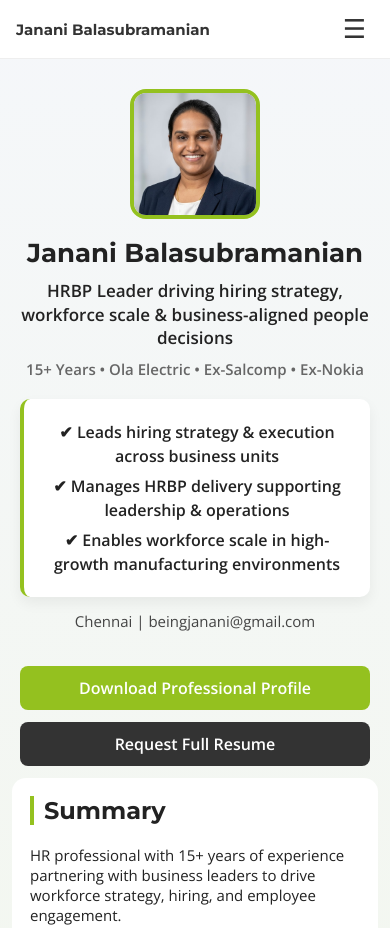
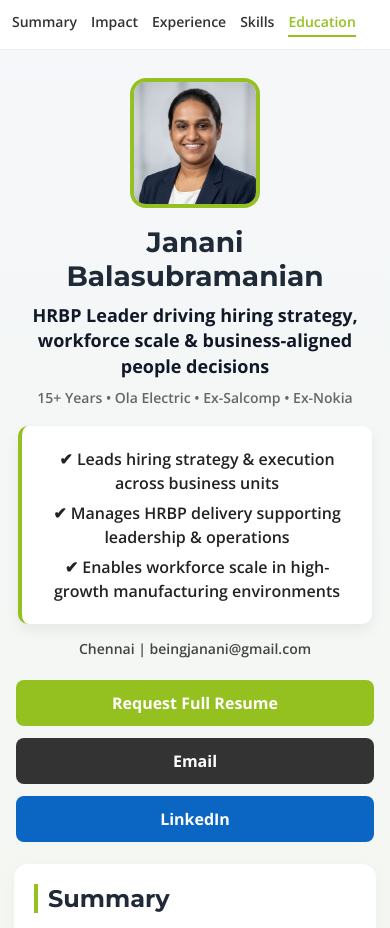
Before and after one commit to beingjanani/janani_profile, a plain HTML site: page index.html in a window 390 px wide. Shown: the top 928 px of the page. Drawn offline with nearby package versions, Linux system fonts and the light colour scheme.

Commit message:
Update index.html

```diff
--- a/index.html
+++ b/index.html
@@ -1,22 +1,11 @@
 <!DOCTYPE html>
 <html lang="en">
 <head>
-<meta charset="UTF-8">
-<meta name="viewport" content="width=device-width, initial-scale=1.0">
+  <meta charset="UTF-8" />
+  <meta name="viewport" content="width=device-width, initial-scale=1.0" />
+  <title>Janani Balasubramanian | HR Manager</title>
 
-<title>Janani Balasubramanian | HR Manager</title>
-<meta name="description" content="Janani Balasubramanian | HRBP leader driving hiring strategy, workforce scale, and business-aligned people decisions.">
-
-<link rel="canonical" href="https://jananihr.com/">
-<link rel="icon" type="image/png" href="favicon.png">
-
-<meta property="og:title" content="Janani Balasubramanian | HR Manager">
-<meta property="og:description" content="HRBP leader driving hiring strategy, workforce scale & business-aligned people decisions.">
-<meta property="og:type" content="website">
-<meta property="og:url" content="https://jananihr.com/">
-<meta property="og:image" content="https://jananihr.com/janani_profile.jpg">
-
-<link href="https://fonts.googleapis.com/css2?family=Montserrat:wght@600;700&family=Open+Sans:wght@400;600&display=swap" rel="stylesheet">
+  <link href="https://fonts.googleapis.com/css2?family=Montserrat:wght@600;700&family=Open+Sans:wght@400;600;700&display=swap" rel="stylesheet">
 
   <style>
     * {
@@ -24,7 +13,8 @@
     }
 
     html {
-    scroll-behavior: auto; /* JS handles smooth scroll only for nav clicks */
+      scroll-behavior: auto; /* JS controls smooth scrolling */
+      -webkit-text-size-adjust: 100%;
     }
 
     body {
@@ -33,80 +23,73 @@ body {
       background: linear-gradient(to bottom, #f5f7fa, #eef6d5);
       color: #222;
       overflow-x: hidden;
-    width: 100%;
+    }
+
+    img {
+      max-width: 100%;
+      display: block;
     }
 
     /* NAV */
     nav {
       position: sticky;
       top: 0;
-    background: rgba(255,255,255,0.96);
-    backdrop-filter: blur(8px);
-    border-bottom: 1px solid #eee;
-    z-index: 1000;
-}
-
-.nav-inner {
-    max-width: 1180px;
-    margin: 0 auto;
-    display: flex;
-    align-items: center;
-    justify-content: center;
-    padding: 14px 20px;
-    position: relative;
-}
-
-.nav-brand {
-    display: none;
-}
-
-.nav-toggle {
-    display: none;
-    background: transparent;
-    border: none;
-    font-size: 26px;
-    line-height: 1;
-    cursor: pointer;
-    color: #333;
-    padding: 4px 8px;
-}
-
-.nav-links {
+      background: rgba(255, 255, 255, 0.96);
       display: flex;
       justify-content: center;
       gap: 25px;
-    flex-wrap: nowrap;
+      padding: 15px;
+      border-bottom: 1px solid #eee;
+      z-index: 1000;
+      backdrop-filter: blur(6px);
+      -webkit-backdrop-filter: blur(6px);
+      overflow-x: auto;
+      white-space: nowrap;
+      scrollbar-width: none;
+    }
+
+    nav::-webkit-scrollbar {
+      display: none;
     }
 
     nav a {
       text-decoration: none;
       font-weight: 600;
       color: #333;
-    transition: color 0.2s ease;
-}
-
-nav a:hover {
-    color: #94c11f;
+      padding-bottom: 4px;
+      flex-shrink: 0;
     }
 
     nav a.active {
       color: #94c11f;
       border-bottom: 2px solid #94c11f;
-    padding-bottom: 3px;
     }
 
     section {
       scroll-margin-top: 90px;
+      background: white;
+      margin: 20px;
+      padding: 30px;
+      border-radius: 14px;
+      opacity: 0;
+      transform: translateY(20px);
+      transition: all 0.6s ease;
+      box-shadow: 0 6px 14px rgba(0,0,0,0.04);
+    }
+
+    section.visible {
+      opacity: 1;
+      transform: translateY(0);
     }
 
     /* HERO */
     header {
-    max-width: 1180px;
-    margin: 0 auto;
       display: flex;
       gap: 30px;
       padding: 50px 40px 30px;
       align-items: center;
+      max-width: 1200px;
+      margin: 0 auto;
     }
 
     .photo-frame {
@@ -124,21 +107,22 @@ header {
       height: 100%;
       object-fit: cover;
       object-position: top center;
-    display: block;
     }
 
     h1 {
       margin: 0;
       font-family: 'Montserrat', sans-serif;
-    font-size: clamp(28px, 4vw, 42px);
-    line-height: 1.15;
+      font-size: 34px;
+      line-height: 1.2;
+      color: #1f2937;
     }
 
     .signature {
-    font-size: clamp(18px, 2.4vw, 22px);
+      font-size: 22px;
       font-weight: 700;
       margin-top: 10px;
       line-height: 1.4;
+      color: #111827;
     }
 
     .subhook {
@@ -146,6 +130,14 @@ h1 {
       color: #666;
       font-weight: 600;
       line-height: 1.5;
+    }
+
+    .contact-line {
+      margin-top: 14px;
+      color: #444;
+      font-weight: 600;
+      line-height: 1.6;
+      word-break: break-word;
     }
 
     /* IMPACT BOX */
@@ -169,17 +161,16 @@ h1 {
       line-height: 1.5;
     }
 
-.contact-line {
-    margin-top: 14px;
-    color: #444;
-    word-break: break-word;
+    /* CTA */
+    .cta-block {
+      margin: 0 40px 10px;
+      max-width: 1200px;
+      margin-left: auto;
+      margin-right: auto;
+      padding: 0 0 10px;
     }
 
-/* CTA */
-.cta-block {
-    max-width: 1180px;
-    margin: 0 auto 10px;
-    padding: 0 40px;
+    .cta-buttons {
       display: flex;
       flex-wrap: wrap;
       gap: 12px;
@@ -187,13 +178,13 @@ h1 {
 
     .resume-btn {
       display: inline-block;
-    padding: 11px 18px;
+      padding: 12px 18px;
       background: #94c11f;
       color: white;
       border-radius: 8px;
       text-decoration: none;
+      font-weight: 700;
       transition: transform 0.2s ease, opacity 0.2s ease;
-    font-weight: 600;
       text-align: center;
     }
 
@@ -202,10 +193,12 @@ h1 {
       opacity: 0.95;
     }
 
-/* CONTENT WRAPPER FEEL */
-.content-wrap {
-    max-width: 1180px;
-    margin: 0 auto;
+    .resume-btn.secondary {
+      background: #333;
+    }
+
+    .resume-btn.linkedin {
+      background: #0a66c2;
     }
 
     /* IMPACT SECTION */
@@ -214,6 +207,7 @@ h1 {
       margin: 20px;
       padding: 30px;
       border-radius: 14px;
+      box-shadow: 0 6px 14px rgba(0,0,0,0.04);
     }
 
     .impact-strip {
@@ -225,40 +219,29 @@ h1 {
 
     .impact-card {
       flex: 1 1 220px;
-    min-width: 0;
       background: #f9fafb;
       padding: 16px;
       border-radius: 10px;
       font-weight: 600;
       box-shadow: 0 6px 14px rgba(0,0,0,0.06);
       transition: transform 0.2s ease;
+      min-width: 0;
     }
 
     .impact-card:hover {
       transform: translateY(-3px);
     }
 
-/* SECTIONS */
-section {
-    background: white;
-    margin: 20px;
-    padding: 30px;
-    border-radius: 14px;
-    opacity: 0;
-    transform: translateY(20px);
-    transition: all 0.6s ease;
-}
-
-section.visible {
-    opacity: 1;
-    transform: translateY(0);
-}
-
     h2 {
       border-left: 4px solid #94c11f;
       padding-left: 10px;
       margin-top: 0;
+      color: #1f2937;
       font-family: 'Montserrat', sans-serif;
+    }
+
+    p {
+      line-height: 1.7;
     }
 
     /* TIMELINE */
@@ -269,7 +252,7 @@ h2 {
     }
 
     .exp-block {
-    margin-bottom: 24px;
+      margin-bottom: 30px;
       padding: 18px 22px;
       border-radius: 12px;
       box-shadow: 0 6px 14px rgba(0,0,0,0.06);
@@ -284,22 +267,25 @@ h2 {
     .exp-year {
       font-size: 12px;
       color: #888;
-    font-weight: 600;
+      font-weight: 700;
+      letter-spacing: 0.3px;
     }
 
     .exp-role {
       font-weight: 700;
       margin: 5px 0;
+      color: #374151;
     }
 
     .exp-block h3 {
-    margin: 8px 0 6px;
+      margin: 8px 0 4px;
+      color: #111827;
     }
 
     .exp-block ul {
       margin-top: 10px;
       padding-left: 18px;
-    line-height: 1.6;
+      line-height: 1.7;
     }
 
     #education {
@@ -309,65 +295,20 @@ h2 {
     /* MOBILE */
     @media (max-width: 700px) {
       nav {
-        position: sticky;
-        top: 0;
+        justify-content: flex-start;
+        gap: 14px;
+        padding: 12px 12px;
       }
 
-    .nav-inner {
-        justify-content: space-between;
-        padding: 12px 16px;
-    }
-
-    .nav-brand {
-        display: block;
-        font-family: 'Montserrat', sans-serif;
-        font-size: 15px;
-        font-weight: 700;
-        color: #333;
-        max-width: 70%;
-        white-space: nowrap;
-        overflow: hidden;
-        text-overflow: ellipsis;
-    }
-
-    .nav-toggle {
-        display: block;
-    }
-
-    .nav-links {
-        display: none;
-        position: absolute;
-        top: 100%;
-        left: 0;
-        right: 0;
-        flex-direction: column;
-        gap: 0;
-        background: rgba(255,255,255,0.99);
-        border-bottom: 1px solid #eee;
-        box-shadow: 0 10px 20px rgba(0,0,0,0.06);
-    }
-
-    .nav-links.open {
-        display: flex;
-    }
-
-    .nav-links a {
-        padding: 14px 16px;
-        border-top: 1px solid #f2f2f2;
-        font-size: 15px;
-    }
-
-    .nav-links a.active {
-        border-bottom: none;
-        background: #f8fbe9;
-        padding-bottom: 14px;
+      nav a {
+        font-size: 14px;
       }
 
       header {
         flex-direction: column;
         text-align: center;
-        padding: 30px 20px 20px;
-        gap: 20px;
+        padding: 28px 18px 20px;
+        gap: 18px;
       }
 
       .photo-frame {
@@ -375,62 +316,52 @@ h2 {
         height: 130px;
       }
 
-    .impact-strip {
-        flex-direction: column;
-    }
-
-    .cta-block {
-        padding: 0 20px;
-        margin-bottom: 8px;
-        flex-direction: column;
-    }
-
-    .resume-btn {
-        width: 100%;
-        margin: 0;
-    }
-
-    section,
-    #impact {
-        margin: 16px;
-        padding: 22px;
-    }
-
-    .timeline {
-        margin-left: 6px;
-        padding-left: 14px;
-    }
-
-    .exp-block {
-        padding: 16px;
+      h1 {
+        font-size: 28px;
       }
 
       .signature {
         font-size: 18px;
       }
 
-    .subhook,
-    .contact-line,
-    section p,
-    .exp-block li {
-        font-size: 15px;
-    }
+      .subhook {
+        font-size: 14px;
       }
 
-/* EXTRA SMALL */
-@media (max-width: 420px) {
-    h1 {
-        font-size: 26px;
+      .contact-line {
+        font-size: 14px;
       }
 
-    .signature {
-        font-size: 17px;
+      .impact-strip {
+        flex-direction: column;
+      }
+
+      .cta-block {
+        margin: 0 16px 8px;
+        padding-bottom: 8px;
+      }
+
+      .cta-buttons {
+        flex-direction: column;
+      }
+
+      .resume-btn {
+        width: 100%;
       }
 
       section,
       #impact {
-        margin: 12px;
-        padding: 18px;
+        margin: 14px;
+        padding: 20px;
+      }
+
+      .timeline {
+        margin-left: 8px;
+        padding-left: 14px;
+      }
+
+      .exp-block {
+        padding: 16px;
       }
     }
   </style>
@@ -439,21 +370,11 @@ h2 {
 <body>
 
   <nav>
-    <div class="nav-inner">
-        <div class="nav-brand">Janani Balasubramanian</div>
-
-        <button class="nav-toggle" id="navToggle" aria-label="Toggle menu" aria-expanded="false" aria-controls="navLinks">
-            ☰
-        </button>
-
-        <div class="nav-links" id="navLinks">
     <a href="#summary">Summary</a>
     <a href="#impact">Impact</a>
     <a href="#experience">Experience</a>
     <a href="#skills">Skills</a>
     <a href="#education">Education</a>
-        </div>
-    </div>
   </nav>
 
   <header>
@@ -478,16 +399,29 @@ h2 {
         <p>✔ Enables workforce scale in high-growth manufacturing environments</p>
       </div>
 
-        <p class="contact-line">Chennai | beingjanani@gmail.com</p>
+      <div class="contact-line">
+        Chennai | beingjanani@gmail.com
+      </div>
     </div>
   </header>
 
   <div class="cta-block">
-    <a class="resume-btn" href="janani_resume.pdf" target="_blank" rel="noopener noreferrer">Download Professional Profile</a>
-    <a class="resume-btn" href="mailto:beingjanani@gmail.com?subject=Resume%20Request%20-%20Janani%20Balasubramanian&body=Hello%20Janani,%0D%0A%0D%0AI%20would%20like%20to%20request%20your%20full%20resume.%0D%0A%0D%0AName:%20%0D%0ACompany:%20%0D%0ARole:%20%0D%0AReason:%20%0D%0A%0D%0ARegards," style="background:#333;">Request Full Resume</a>
+    <div class="cta-buttons">
+      <a class="resume-btn" href="mailto:beingjanani@gmail.com?subject=Request%20for%20Full%20Resume%20-%20Janani%20Balasubramanian">
+        Request Full Resume
+      </a>
+
+      <a class="resume-btn secondary" href="mailto:beingjanani@gmail.com">
+        Email
+      </a>
+
+      <!-- Replace # with Janani's actual LinkedIn URL later -->
+      <a class="resume-btn linkedin" href="#" target="_blank" rel="noopener noreferrer">
+        LinkedIn
+      </a>
+    </div>
   </div>
 
-<div class="content-wrap">
   <section id="summary">
     <h2>Summary</h2>
     <p>
@@ -571,58 +505,15 @@ h2 {
     <p><b>MSW</b> – 2008 | Cauvery College</p>
     <p><b>BSW</b> – 2006 | Cauvery College</p>
   </section>
-</div>
 
   <script>
-/* =========================
-   CHROME-SAFE TOP LOAD FIX
-========================= */
-
     /* Prevent browser from restoring previous scroll position */
     if ('scrollRestoration' in history) {
       history.scrollRestoration = 'manual';
     }
 
     const sections = document.querySelectorAll("section");
-const navLinks = document.querySelectorAll(".nav-links a");
-const navToggle = document.getElementById("navToggle");
-const navLinksWrap = document.getElementById("navLinks");
-
-/* Force top immediately */
-window.scrollTo(0, 0);
-
-/* Force top on DOM ready */
-document.addEventListener("DOMContentLoaded", function () {
-    setTimeout(function () {
-        window.scrollTo(0, 0);
-        updatePageState();
-    }, 0);
-});
-
-/* Force top again after full load */
-window.addEventListener("load", function () {
-    setTimeout(function () {
-        window.scrollTo(0, 0);
-        updatePageState();
-    }, 80);
-});
-
-/* Force top when page is restored from cache (Chrome/back-forward cache) */
-window.addEventListener("pageshow", function () {
-    setTimeout(function () {
-        window.scrollTo(0, 0);
-        updatePageState();
-    }, 80);
-});
-
-/* Mobile menu toggle */
-if (navToggle && navLinksWrap) {
-    navToggle.addEventListener("click", function () {
-        const isOpen = navLinksWrap.classList.toggle("open");
-        navToggle.setAttribute("aria-expanded", isOpen ? "true" : "false");
-        navToggle.textContent = isOpen ? "✕" : "☰";
-    });
-}
+    const navLinks = document.querySelectorAll("nav a");
 
     /* Smooth scroll ONLY for nav clicks */
     navLinks.forEach(link => {
@@ -638,40 +529,33 @@ navLinks.forEach(link => {
             block: "start"
           });
         }
-
-        /* Close mobile menu after click */
-        if (window.innerWidth <= 700 && navLinksWrap.classList.contains("open")) {
-            navLinksWrap.classList.remove("open");
-            navToggle.setAttribute("aria-expanded", "false");
-            navToggle.textContent = "☰";
-        }
       });
     });
 
-/* Reveal sections + active nav */
-function updatePageState() {
-    let current = "summary";
-
+    function revealVisibleSections() {
       sections.forEach(sec => {
-        const top = sec.offsetTop - 140;
-
-        if (window.scrollY >= top) {
-            current = sec.id;
-        }
-
         const rect = sec.getBoundingClientRect();
         if (rect.top < window.innerHeight - 50) {
           sec.classList.add("visible");
         }
       });
 
-    /* Always make first section visible immediately */
       const firstSection = document.getElementById("summary");
       if (firstSection) {
         firstSection.classList.add("visible");
       }
+    }
 
-    /* Fix last section active state */
+    function updateActiveNav() {
+      let current = "summary";
+
+      sections.forEach(sec => {
+        const top = sec.offsetTop - 120;
+        if (window.scrollY >= top) {
+          current = sec.id;
+        }
+      });
+
       if ((window.innerHeight + window.scrollY) >= document.body.offsetHeight - 5) {
         current = "education";
       }
@@ -684,17 +568,33 @@ function updatePageState() {
       });
     }
 
+    function updatePageState() {
+      revealVisibleSections();
+      updateActiveNav();
+    }
+
+    /* Top-load fix */
+    window.addEventListener("load", function () {
+      window.scrollTo(0, 0);
+      setTimeout(() => {
+        window.scrollTo(0, 0);
+        updatePageState();
+      }, 50);
+    });
+
+    window.addEventListener("pageshow", function () {
+      setTimeout(() => {
+        window.scrollTo(0, 0);
+        updatePageState();
+      }, 50);
+    });
+
+    document.addEventListener("DOMContentLoaded", function () {
+      updatePageState();
+    });
+
     window.addEventListener("scroll", updatePageState);
-window.addEventListener("resize", function () {
-    updatePageState();
-
-    /* Reset menu if switching to desktop */
-    if (window.innerWidth > 700 && navLinksWrap.classList.contains("open")) {
-        navLinksWrap.classList.remove("open");
-        navToggle.setAttribute("aria-expanded", "false");
-        navToggle.textContent = "☰";
-    }
-});
+    window.addEventListener("resize", updatePageState);
   </script>
 
 </body>
```
Lines whose indentation alone changed are shown as unchanged.
